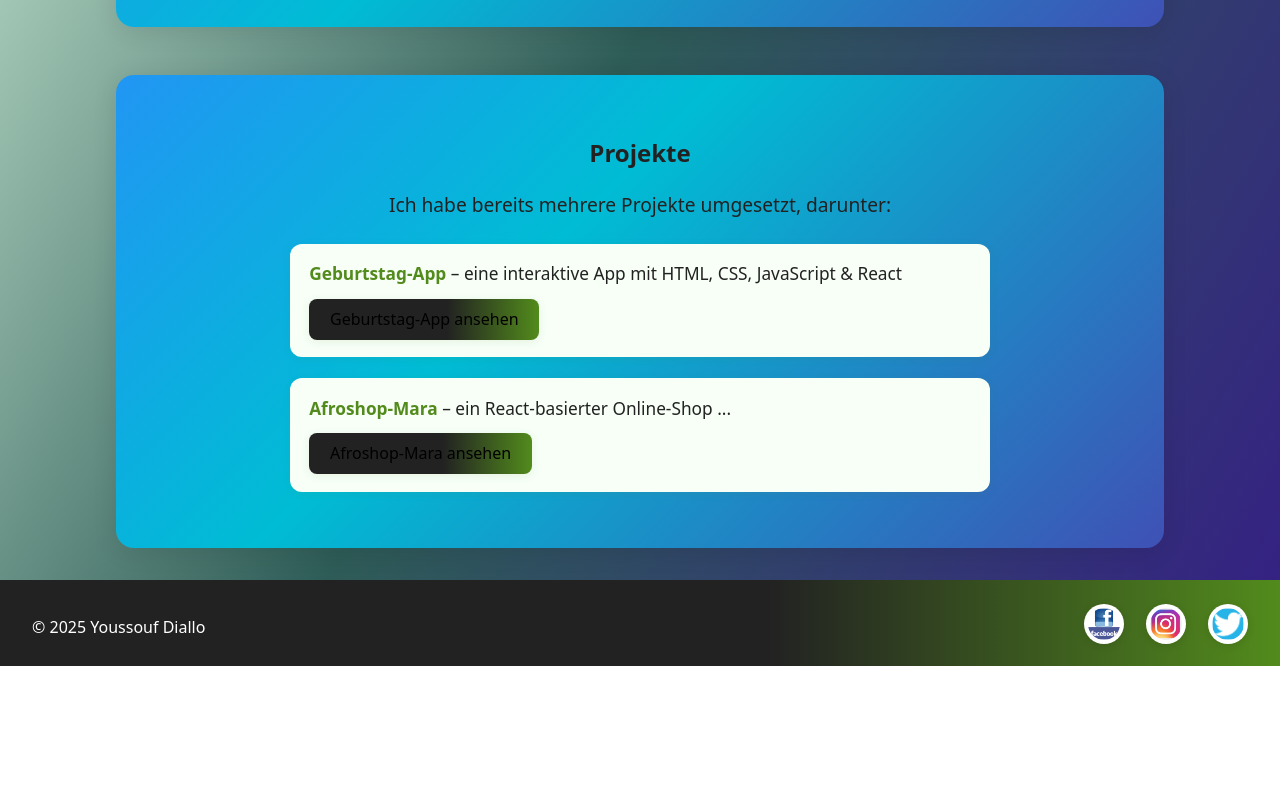
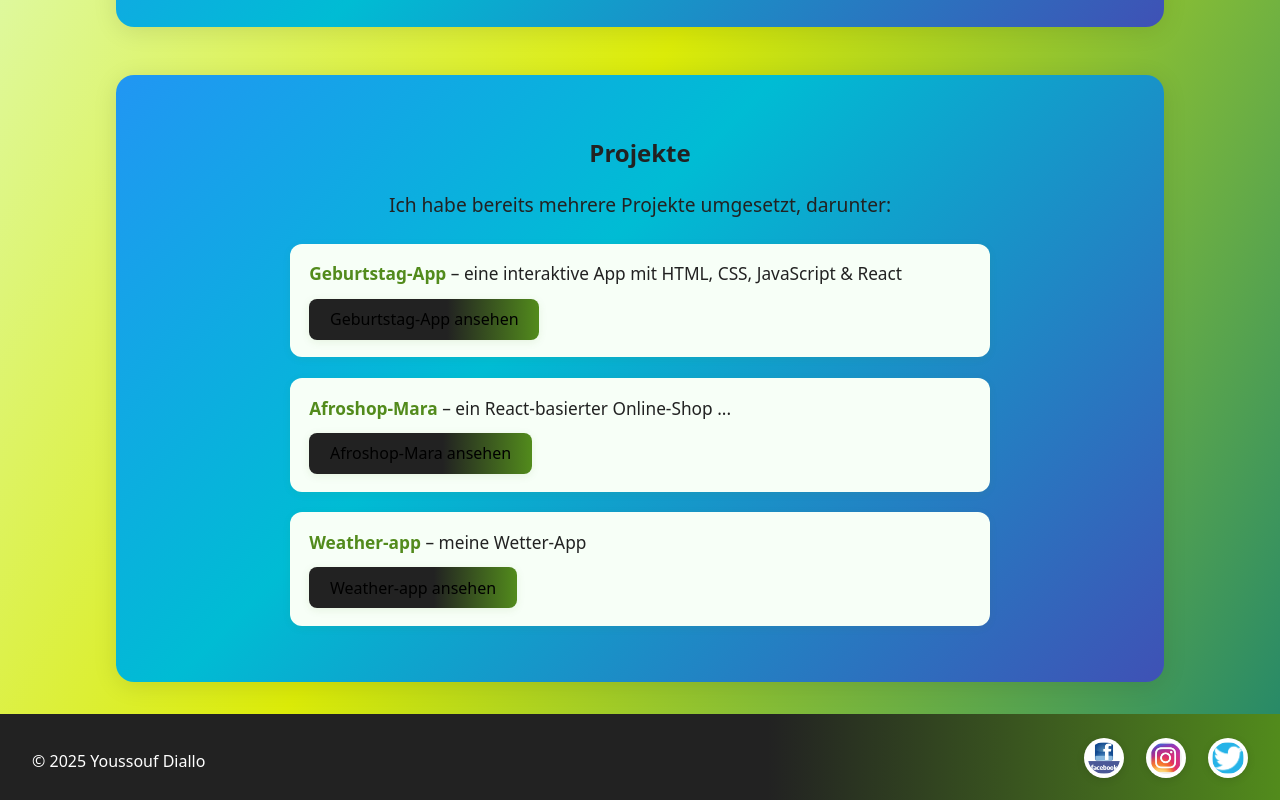
Before and after one commit to Ydi5291/presentation-app, a React (Vite) app: page /projekte in a window 1280 px wide. Shown: the part 605-1405 px from the top of the page. Before the commit the page ends 1271 px from the top, so only its background shows below. Built offline with nearby package versions, Linux system fonts and the light colour scheme.

Commit message:
about: ajout d'un nouveau projet et mise à jour du parcours

```diff
--- a/src/App.css
+++ b/src/App.css
@@ -8,7 +8,7 @@
   padding: 0;
   text-align: center;
   color: #222;
-  background: linear-gradient(120deg, #e0ffe7 0%, #2e5c57 50%, #351f85 100%);
+  background: linear-gradient(120deg, #e0ffe7 0%, #dbeb08 50%, #1f856c 100%);
 }
 
 body {
--- a/src/pages/About.tsx
+++ b/src/pages/About.tsx
@@ -17,7 +17,7 @@ const About: React.FC = () => (
           Mein Name ist Youssouf Diallo, ich bin 34 Jahre alt und wohne in Werl. Nach meinem Abitur in Guinea habe ich Wirtschaftsinformatik studiert, weil ich schon damals meine Leidenschaft für die Informatik – genauer gesagt im Bereich Softwareentwicklung – entdeckt habe.
           Von 2019 bis 2023 habe ich erfolgreich eine Ausbildung als Fachkraft für Lagerlogistik abgeschlossen. Seit Ende 2024 bin ich bei der Developer Akademie angemeldet und bilde mich intensiv im Bereich Frontend-Softwareentwicklung weiter, um meine Leidenschaft nun beruflich zu verfolgen.        </p>
         <p>
-          Ich arbeite mit modernen Technologien wie HTML5, CSS3, JavaScript, React und Angular und setze zusätzlich Automatisierungstools für effiziente Prozesse ein. Mein Ziel ist es, innovative digitale Lösungen zu entwickeln und mich ständig weiterzuentwickeln.
+          Ich arbeite mit modernen Technologien wie HTML5, CSS3, JavaScript und React. Auch setze ich zusätzlich Automatisierungstools für effiziente Prozesse ein. Mein Ziel ist es, innovative digitale Lösungen zu entwickeln und mich ständig weiterzuentwickeln.
         </p>
       </div>
     </div>
--- a/src/pages/Projekte.tsx
+++ b/src/pages/Projekte.tsx
@@ -65,6 +65,20 @@ const Projekte: React.FC = () => {
               </span>
             </a>
           </li>
+          <li>
+            <strong>Weather-app</strong> – meine Wetter-App<br />
+            <a href="https://ydi5291.github.io/weather-app/" target="_blank" rel="noopener noreferrer">
+              <span className="projekte-btn-wrapper">
+                <button className="projekte-btn">
+                  Weather-app ansehen
+                </button>
+                <span className="projekte-btn-hover-text">
+                  Schön, dass Sie mein Projekt
+                  Weather-app entdecken möchten!
+                </span>
+              </span>
+            </a>
+          </li>
         </ul>
       </div>
     </>
```
